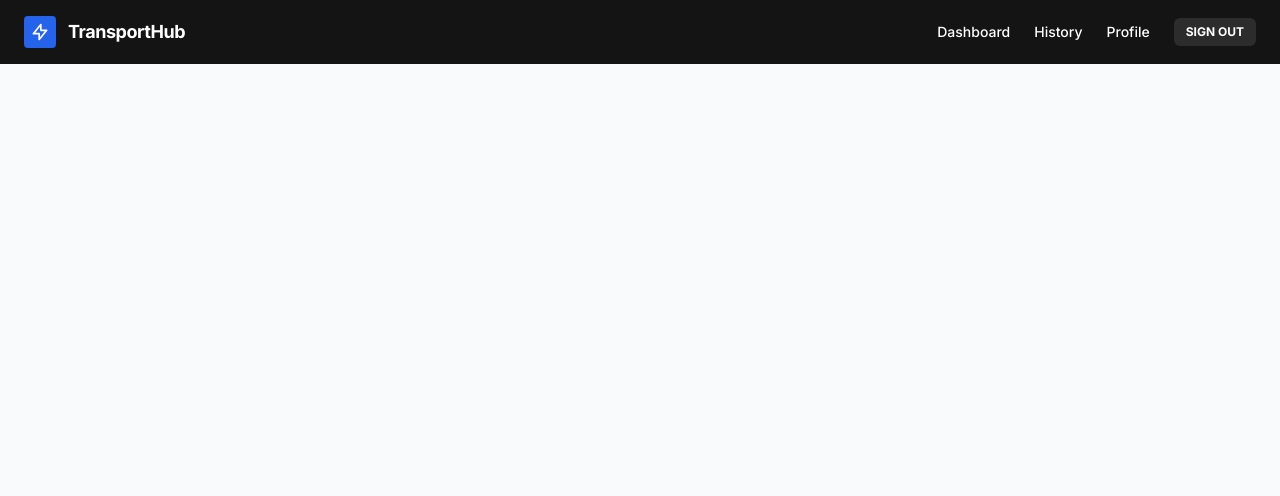
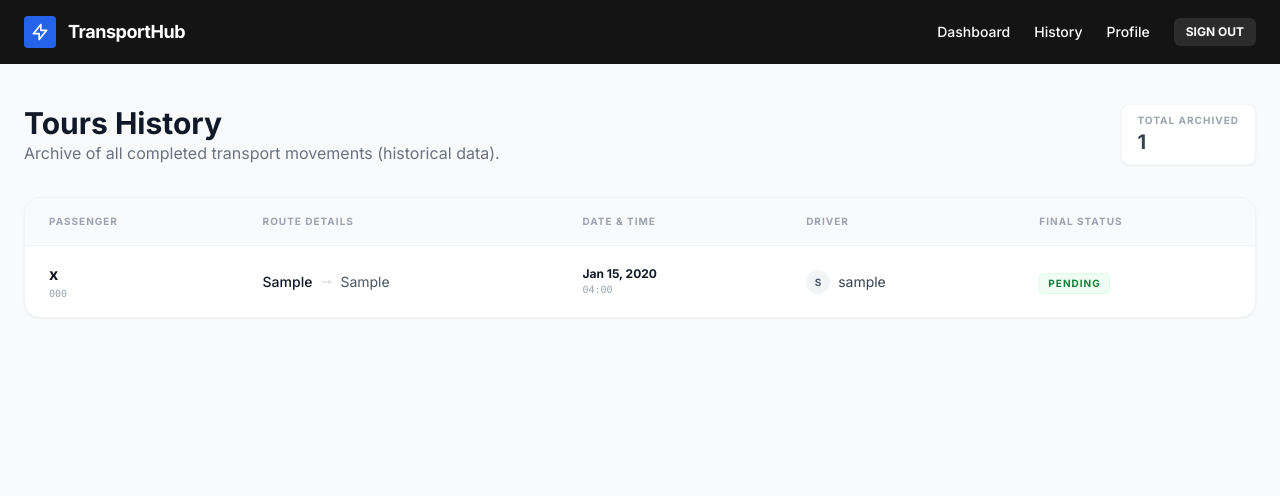
Before and after one commit to shazkhan2/django, a Django app: template tours/templates/tours/history.html in a window 1280 px wide. Shown: the top 496 px of the page. Run offline with Django 5.2, Linux system fonts and the light colour scheme; the template is opened without the code that fills it: values that come from a table or form of the project are taken from there, others are empty; tables that the repository leaves empty hold one stand-in row (values such as "Sample post"); style sheets or scripts are compiled from the project's sources; some libraries are stand-ins or nearby versions.

Commit message:
Tour history page created

```diff
--- a/tours/templates/tours/history.html
+++ b/tours/templates/tours/history.html
@@ -2,9 +2,107 @@
 
 {% block content %}
 
-<div class = "max-w-5xl mx-auto mt-8">
+<div class = "max-w-7xl mx-auto py-10 px-6">
+    <div class="flex justify-between items-end mb-8 ">
+        <div>
+        <h1 class="text-3xl font-bold text-gray-900">Tours History </h1>
+        <p class="text-gray-500">Archive of all completed transport movements (historical data).</p>
+        </div>
+
+        <div class="flex gap-4">
+            <div class="bg-white rounded-lg px-4 py-2 border border-gray-100 shadow-sm">
+            <span class="text-[10px] font-bold uppercase tracking-widest text-gray-400 block">Total Archived</span>
+            <span class="text-xl font-bold text-gray-700">{{ tours.count }}</span>
+            </div>
+        </div>
+    </div>
+<!-- Table  -->
+    <div class="bg-white rounded-2xl shadow-sm border border-gray-100 overflow-hidden mb-8">
+        <div class="overflow-x-auto">
+            <table class="w-full text-left border-collapse">
+                <thead>
+                    <tr class="bg-gray-50 border-b border-gray-100">
+                        <th class="px-6 py-4 text-[10px] font-bold uppercase tracking-widest text-gray-400">
+                            Passenger
+                        </th>
+                        <th class="px-6 py-4 text-[10px] font-bold uppercase tracking-widest text-gray-400">
+                            Route details
+                        </th>
+                        <th class="px-6 py-4 text-[10px] font-bold uppercase tracking-widest text-gray-400">
+                            Date & time
+                        </th>
+                        <th class="px-6 py-4 text-[10px] font-bold uppercase tracking-widest text-gray-400">
+                            Driver
+                        </th>
+                        <th class="px-6 py-4 text-[10px] font-bold uppercase tracking-widest text-gray-400">
+                            Final Status
+                        </th>
+                    </tr>
+                </thead>
+                <tbody class="divide-y divide-gray-100">
+                    {% for tour in tours %}
+                    <tr class="hover:bg-gray-50/50 transition-colors">
+                        <td class="px-6 py-4">
+                            <div class="font-bold text-gray-900">{{ tour.passenger_name }}</div>
+                            <div class="text-[10px] font-mono text-gray-400">{{ tour.phone_number }}</div>
+                        </td>
+                        <td class="px-6 py-4">
+                            <div class="flex items-center gap-2 text-sm">
+                                <span class="text-gray-900 font-medium">
+                                {{tour.pickup_location}}
+                            </span>
+                            <svg class="w-3 h-3 text-gray-300" fill="none" stroke="currentColor" viewBox="0 0 24 24"><path stroke-linecap="round" stroke-linejoin="round" stroke-width="2" d="M17 8l4 4m0 0l-4 4m4-4H3"></path></svg>
+                            <span class="text-gray-600">
+                                {{tour.dropoff_location}}
+                            </span>
+                            </div>
+                        </td>
+                        <td class="px-6 py-4">
+                            <div class="text-xs font-bold text-gray-900">
+                                {{tour.pickup_time|date:"M d, Y " }}
+                            </div>
+                            <div class="text-[10px] font-mono text-gray-400 uppercase">
+                                {{tour.pickup_time|time:"h:i" }}
+                            </div>
+                        </td>
+                        <td class="px-6 py-4">
+                            {% if tour.driver %}
+                            <div class="flex items-center gap-2 text-sm">
+                                <div class="w-6 h-6 rounded-full bg-gray-100 flex items-center justify-center text-[10px] font-bold text-gray-600">
+                                    {{ tour.driver.first_name|first|default:"?" }}
+                                </div>
+                                <span class="text-gray-700">{{ tour.driver.username }}</span>
+                            </div>
+                            {% else %}
+                            <span class="text-[10px] font-bold text-gray-300 uppercase tracking-widest">Unassigned</span>
+                            {% endif %}
+                        </td>
+                        <td class="px-6 py-4">
+                            <span class="inline-flex items-center px-2 py-0.5 rounded text-[10px] font-bold uppercase tracking-widest bg-green-50 text-green-700 border border-green-100">
+                                {{ tour.status }}
+                            </span>
+                        </td>
+                    </tr>
+                    {% empty %}
+                    <tr>
+                        <td colspan="5" class="px-6 py-20 text-center">
+                            <div class="flex flex-col items-center gap-3">
+                                <div class="w-12 h-12 bg-gray-50 rounded-full flex items-center justify-center">
+                                    <svg class="w-6 h-6 text-gray-300" fill="none" stroke="currentColor" viewBox="0 0 24 24"><path stroke-linecap="round" stroke-linejoin="round" stroke-width="2" d="M12 8v4l3 3m6-3a9 9 0 11-18 0 9 9 0 0118 0z"></path></svg>
+                                </div>
+                                <p class="text-xs font-bold uppercase tracking-widest text-gray-400">No archival records found</p>
+                            </div>
+                        </td>
+                    </tr>
+                    {% endfor %}
+                </tbody>
 
 
+            </table>
+        </div>
+
+
+    </div>
 
 
 
```
